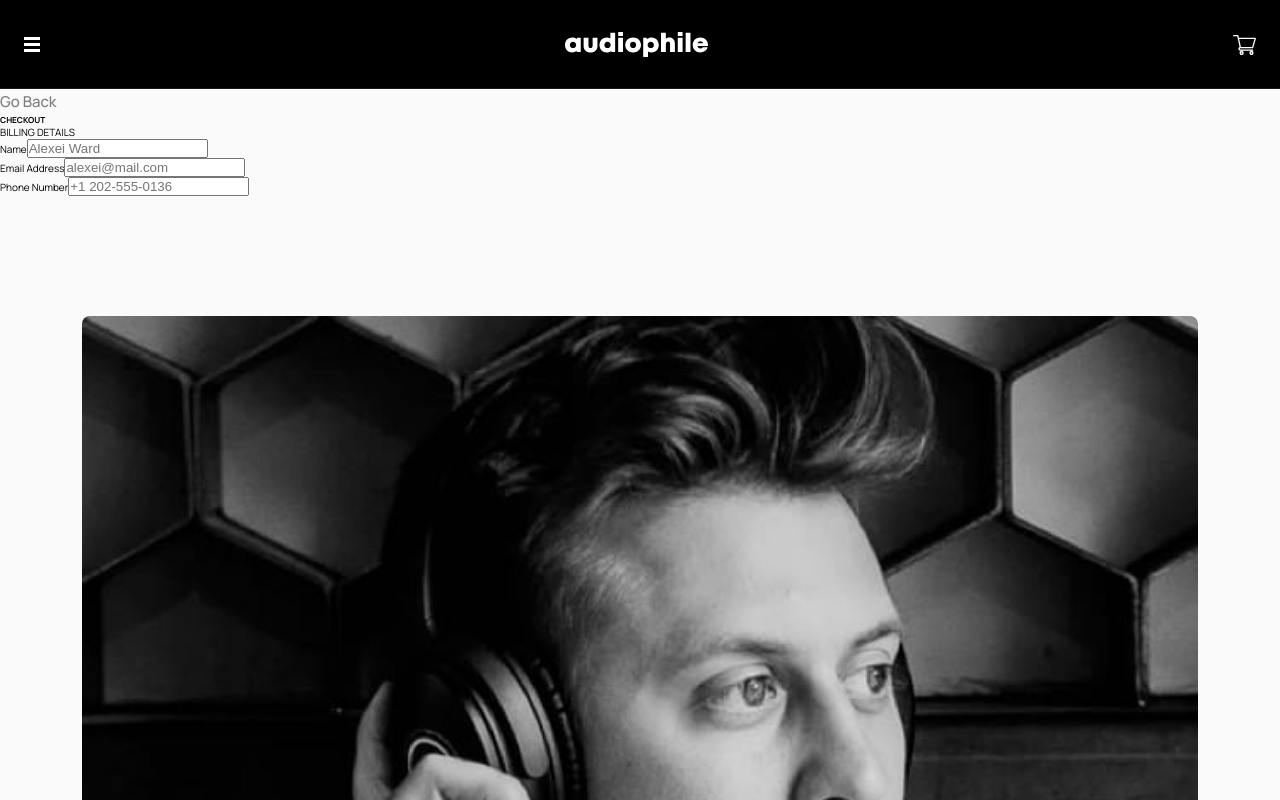
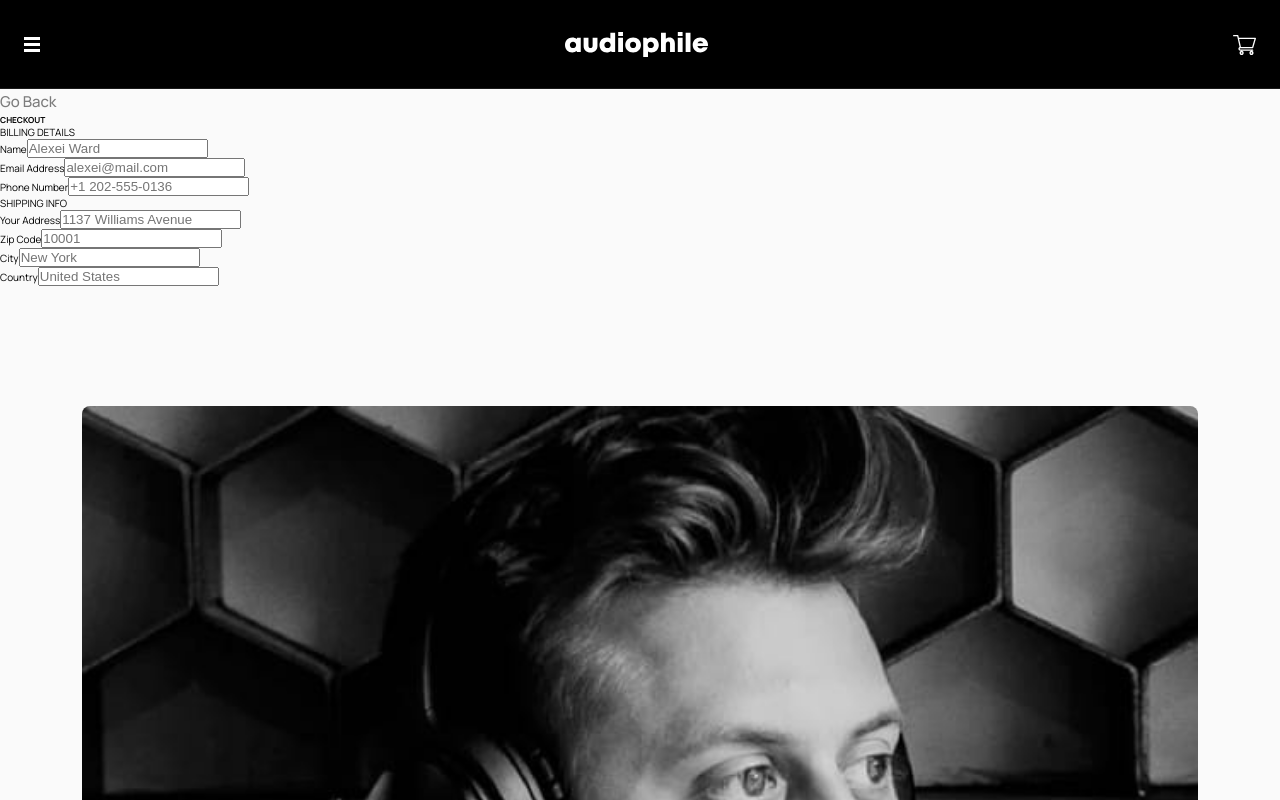
Before and after one commit to GIGAKLIBADZE/audiophile-ecommerce-website, a React (Vite) app: page /checkout in a window 1280 px wide. Shown: the top 800 px of the page. Built offline with nearby package versions, Linux system fonts and the light colour scheme.

Commit message:
Add the structure of shipping info

```diff
--- a/src/pages/Checkout.tsx
+++ b/src/pages/Checkout.tsx
@@ -7,8 +7,9 @@ const Checkout: React.FC = () => {
       <div>
         <div>
           <h5>CHECKOUT</h5>
+          <form>
+            <div>
               <p>BILLING DETAILS</p>
-          <form>
               <div>
                 <div>
                   <label htmlFor="name">Name</label>
@@ -23,6 +24,32 @@ const Checkout: React.FC = () => {
                   <input type="text" id="phone" placeholder="+1 202-555-0136" />
                 </div>
               </div>
+            </div>
+            <div>
+              <p>SHIPPING INFO</p>
+              <div>
+                <div>
+                  <label htmlFor="address">Your Address</label>
+                  <input
+                    type="text"
+                    id="address"
+                    placeholder="1137 Williams Avenue"
+                  />
+                </div>
+                <div>
+                  <label htmlFor="zip-code">Zip Code</label>
+                  <input type="number" id="zip-code" placeholder="10001" />
+                </div>
+                <div>
+                  <label htmlFor="city">City</label>
+                  <input type="text" id="city" placeholder="New York" />
+                </div>
+                <div>
+                  <label htmlFor="country">Country</label>
+                  <input type="text" id="country" placeholder="United States" />
+                </div>
+              </div>
+            </div>
           </form>
         </div>
         <div></div>
```
Lines whose indentation alone changed are shown as unchanged.
